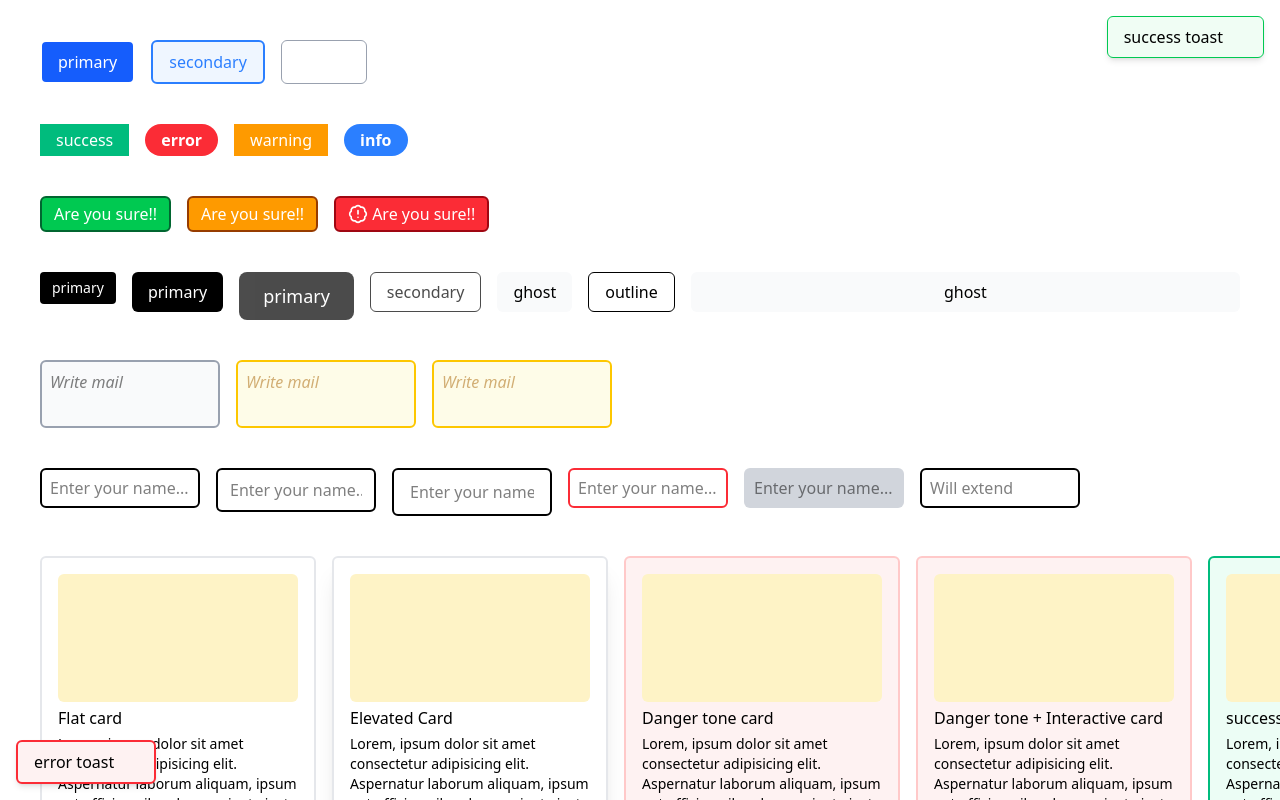
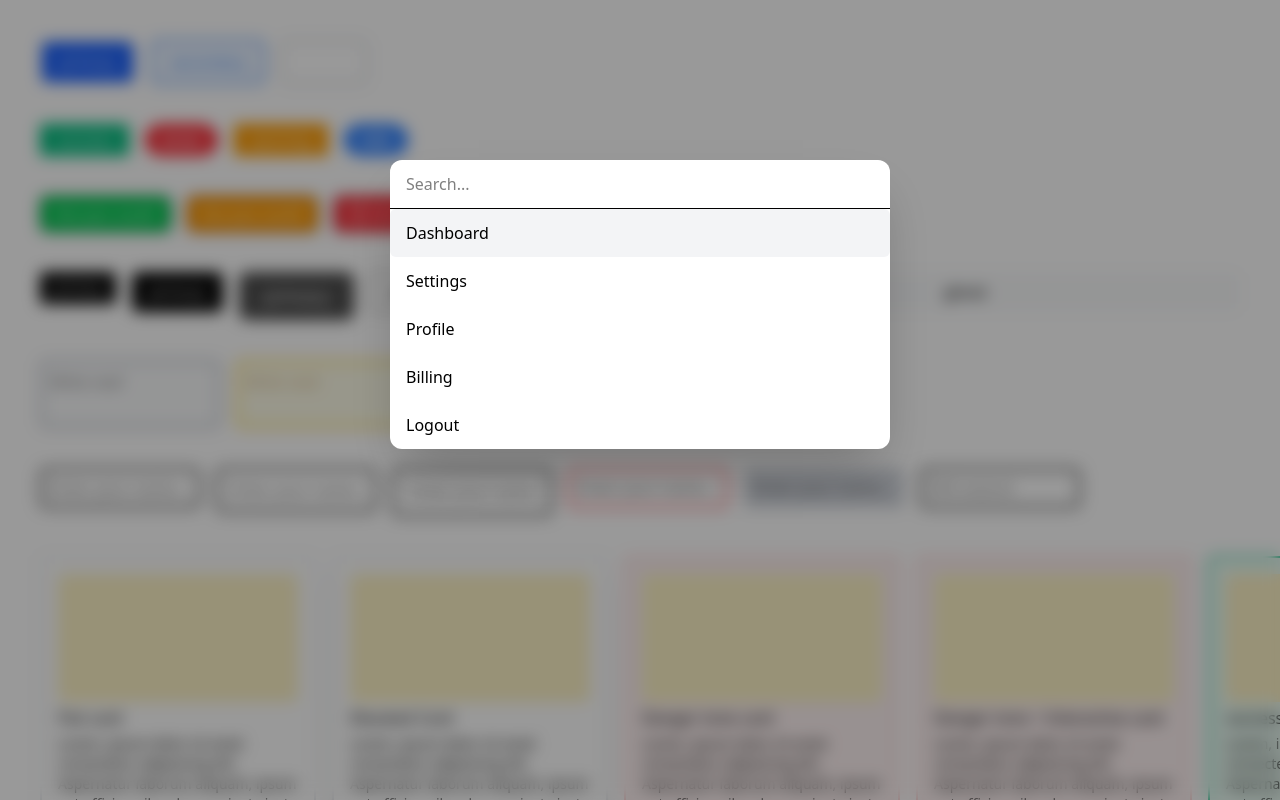
Before and after one commit to Ashish-Singh-Negi/learning-custom-ui-components, a Next.js app: page / in a window 1280 px wide. Shown: the top 800 px of the page. Built offline with nearby package versions, Linux system fonts and the light colour scheme.

Commit message:
add: command palette

```diff
--- a/app/page.tsx
+++ b/app/page.tsx
@@ -8,6 +8,7 @@ import Input from "@/components/ui/Input";
 import Model from "@/components/ui/Model";
 import { DataTableRow } from "@/components/ui/DataRowTable";
 import Textarea from "@/components/ui/Textarea";
+import CommandPalette from "@/components/CommandPalette";
 
 export default function Home() {
   return (
@@ -52,6 +53,7 @@ export default function Home() {
         <Input placeholder="Enter your name..." size={"sm"} error disabled />
         <Input placeholder="Will extend" />
       </div>
+      <CommandPalette />
       <div className="flex gap-4">
         <Card>
           <div className="h-32 w-60 bg-amber-100 rounded-md"></div>
@@ -118,8 +120,8 @@ export default function Home() {
         </Model> */}
       </div>
       {/* Toast */}
-      <Toast type={"success"} children={"success toast"} />
-      <Toast type={"error"} position={"bottom-left"} children={"error toast"} />
+      {/* <Toast type={"success"} children={"success toast"} /> */}
+      {/* <Toast type={"error"} position={"bottom-left"} children={"error toast"} /> */}
       {/* Row */}
       <div className="divide-y border rounded-md overflow-hidden">
         <DataTableRow status={"success"} striped>
--- /dev/null
+++ b/components/CommandPalette.tsx
@@ -0,0 +1,98 @@
+"use client";
+
+import { AnimatePresence, HTMLMotionProps } from "framer-motion";
+import { motion } from "framer-motion";
+import { useState } from "react";
+import { useEffect } from "react";
+
+const items = ["Dashboard", "Settings", "Profile", "Billing", "Logout"];
+
+export default function CommandPalette({
+  className,
+  children,
+  ...props
+}: HTMLMotionProps<"div">) {
+  const [isOpen, setIsOpen] = useState(true);
+  const [activeIndex, setActiveIndex] = useState(0);
+  const [search, setSearch] = useState("");
+
+  useEffect(() => {
+    const handleKey = (e: KeyboardEvent) => {
+      if ((e.metaKey || e.ctrlKey) && e.key === "k") {
+        e.preventDefault();
+        setIsOpen((prev) => !prev);
+      }
+
+      if (!isOpen) return;
+
+      if (e.key === "ArrowDown") {
+        setActiveIndex((prev) => (prev + 1) % items.length);
+      }
+
+      if (e.key === "ArrowUp") {
+        setActiveIndex((prev) => (prev === 0 ? items.length - 1 : prev - 1));
+      }
+
+      if (e.key === "Escape") {
+        setIsOpen(false);
+      }
+    };
+
+    window.addEventListener("keydown", handleKey);
+    return () => window.removeEventListener("keydown", handleKey);
+  }, []);
+
+  return (
+    <AnimatePresence>
+      {isOpen && (
+        <motion.div
+          className="fixed inset-0 bg-black/40 backdrop-blur-sm flex items-start justify-center pt-40"
+          initial={{ opacity: 0 }}
+          animate={{ opacity: 1 }}
+          exit={{ opacity: 0 }}
+        >
+          <motion.div
+            layout
+            initial={{ opacity: 0, scale: 0.95, y: -20 }}
+            animate={{ opacity: 1, scale: 1, y: 0 }}
+            exit={{ opacity: 0, scale: 0.95, y: -20 }}
+            transition={{ type: "spring", stiffness: 300, damping: 25 }}
+            className="bg-white w-125 rounded-xl shadow-2xl overflow-hidden"
+          >
+            <input
+              autoFocus
+              value={search}
+              onChange={(e) => setSearch(e.target.value)}
+              placeholder="Search..."
+              className="w-full px-4 py-3 outline-none border-b"
+            />
+
+            <div className="relative">
+              {items.map((item, index) => (
+                <motion.div
+                  key={item}
+                  layout
+                  className="relative px-4 py-3 cursor-pointer"
+                >
+                  {activeIndex === index && (
+                    <motion.div
+                      layoutId="highlight"
+                      className="absolute inset-0 bg-gray-100 rounded-md"
+                      transition={{
+                        type: "spring",
+                        stiffness: 400,
+                        damping: 30,
+                      }}
+                    />
+                  )}
+
+                  <span className="relative z-10">{item}</span>
+                </motion.div>
+              ))}
+            </div>
+          </motion.div>
+        </motion.div>
+      )}
+    </AnimatePresence>
+  );
+}
```
